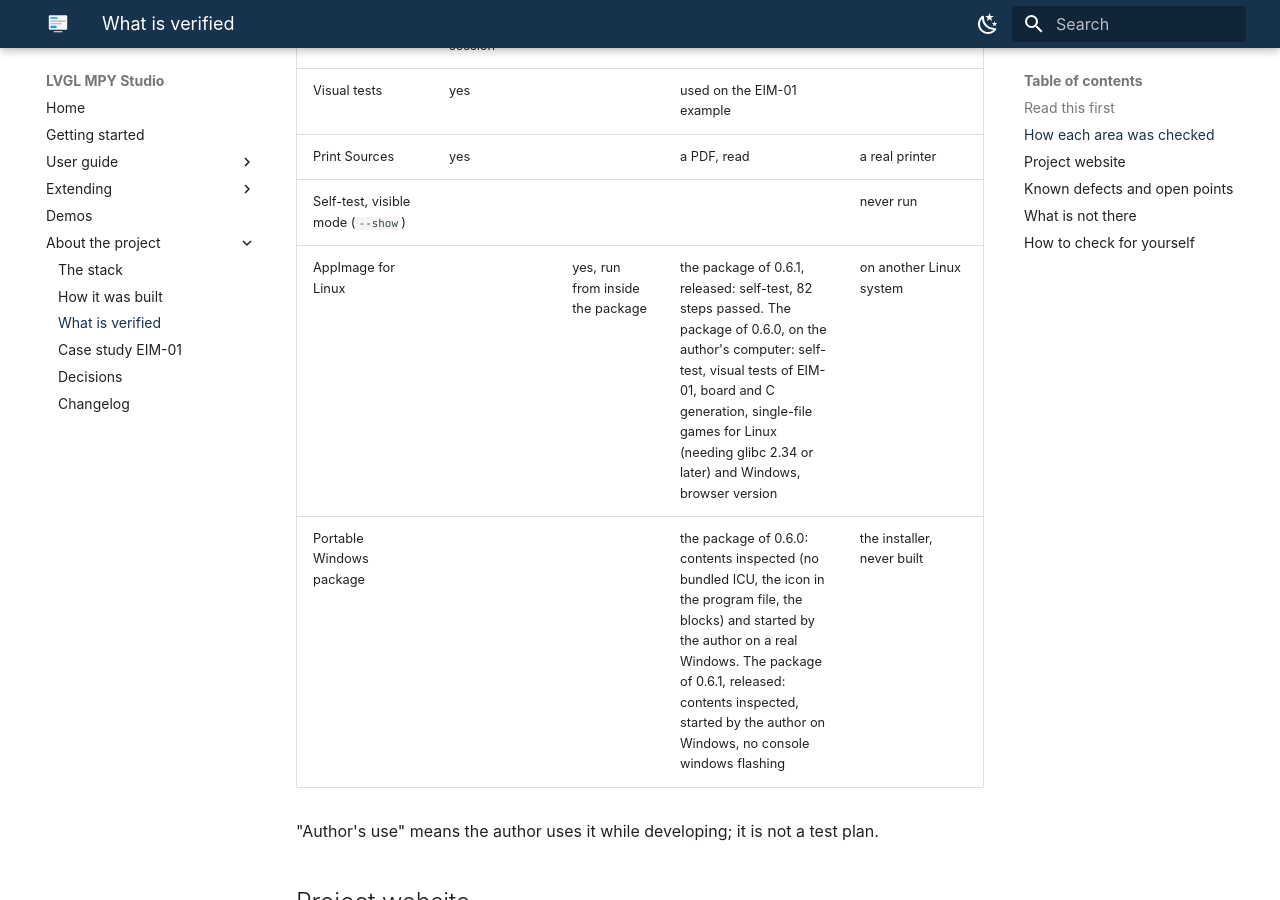
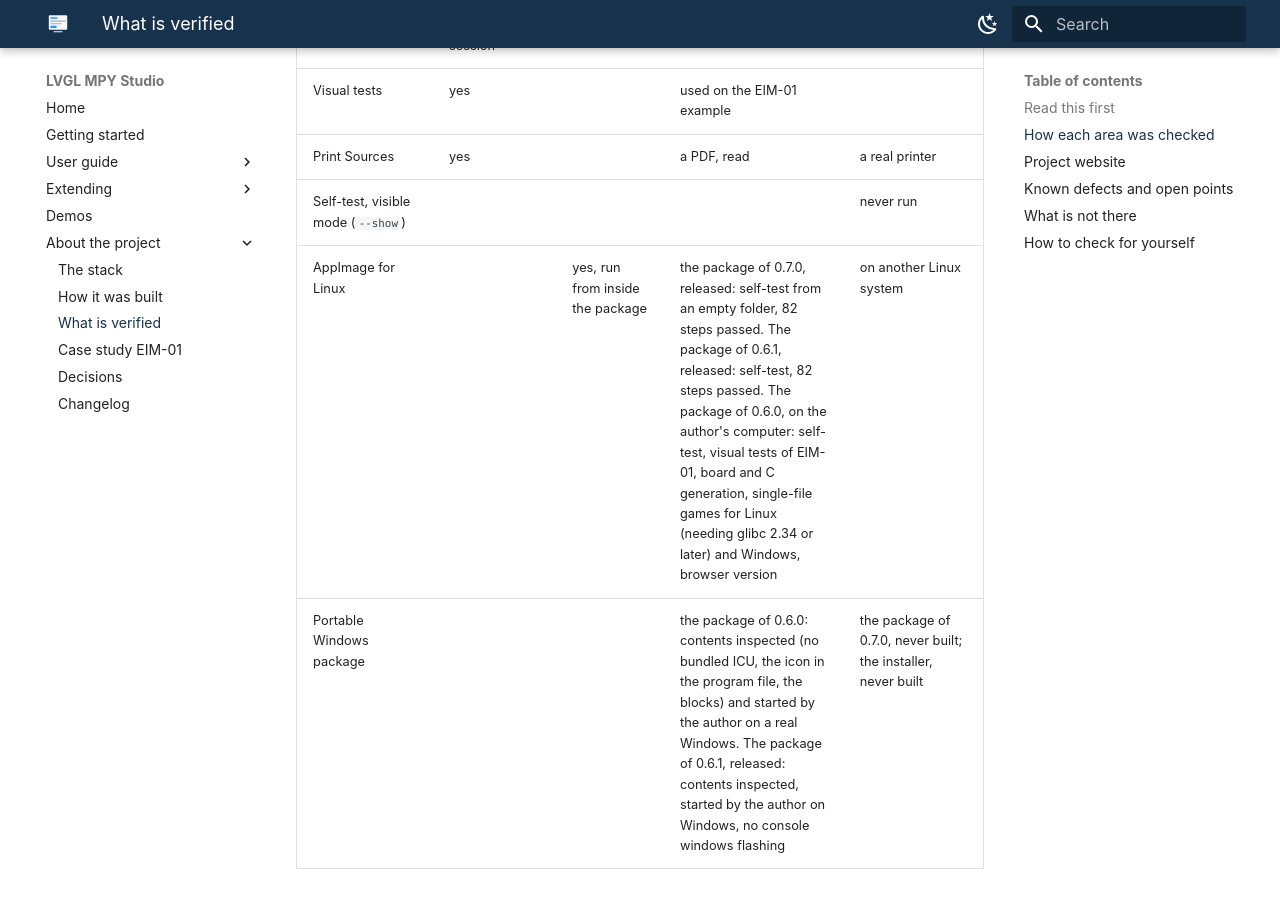
Before and after one commit to Copper-And-Code/lvgl-mpy-studio, an MkDocs documentation site: the page built from docs/status.md, in a window 1280 px wide and 900 px high, scrolled down 4029 px. Built offline with MkDocs 1.6.1 and Material for MkDocs 9.7.7, drawn with Linux system fonts in a browser that asks for light colours; some of the changed text lies outside the part shown.

Commit message:
Release 0.7.0
Co-Authored-By: Claude Opus 5.5 <noreply@anthropic.com>
Claude-Session: https://claude.ai/code/session_0124WePRs7t4ETPoRSBppP5D

```diff
--- a/docs/status.md
+++ b/docs/status.md
@@ -1,7 +1,7 @@
 # Status: what is verified, and how
 
-Version 0.6.1 is published as a GitHub release, with an AppImage for Linux and a portable package for
-Windows. This page separates what has been
+Version 0.7.0 is published as a GitHub release, with an AppImage for Linux. The latest portable
+package for Windows is the one of 0.6.1. This page separates what has been
 checked from what has only been written.
 
 ## Read this first
@@ -48,8 +48,8 @@ below as an open question, not as a formality.
 | Visual tests | yes | | used on the EIM-01 example | |
 | Print Sources | yes | | a PDF, read | a real printer |
 | Self-test, visible mode (`--show`) | | | | never run |
-| AppImage for Linux | | yes, run from inside the package | the package of 0.6.1, released: self-test, 82 steps passed. The package of 0.6.0, on the author's computer: self-test, visual tests of EIM-01, board and C generation, single-file games for Linux (needing glibc 2.34 or later) and Windows, browser version | on another Linux system |
-| Portable Windows package | | | the package of 0.6.0: contents inspected (no bundled ICU, the icon in the program file, the blocks) and started by the author on a real Windows. The package of 0.6.1, released: contents inspected, started by the author on Windows, no console windows flashing | the installer, never built |
+| AppImage for Linux | | yes, run from inside the package | the package of 0.7.0, released: self-test from an empty folder, 82 steps passed. The package of 0.6.1, released: self-test, 82 steps passed. The package of 0.6.0, on the author's computer: self-test, visual tests of EIM-01, board and C generation, single-file games for Linux (needing glibc 2.34 or later) and Windows, browser version | on another Linux system |
+| Portable Windows package | | | the package of 0.6.0: contents inspected (no bundled ICU, the icon in the program file, the blocks) and started by the author on a real Windows. The package of 0.6.1, released: contents inspected, started by the author on Windows, no console windows flashing | the package of 0.7.0, never built; the installer, never built |
 
 "Author's use" means the author uses it while developing; it is not a test plan.
 
--- a/lvgl_mpy_studio/__init__.py
+++ b/lvgl_mpy_studio/__init__.py
@@ -1,4 +1,4 @@
 """Visual IDE for LVGL projects."""
 
-__version__ = "0.6.1"
+__version__ = "0.7.0"
 WEBSITE = "https://copper-and-code.github.io/lvgl-mpy-studio/"  # the pages of the project: guides and the examples to play in the browser
```
Also changed, not shown: CHANGELOG.md (+3 -1 lines), README.it.md (+1 -1 lines), README.md (+1 -1 lines), docs/index.md (+1 -1 lines), 1 other file.
